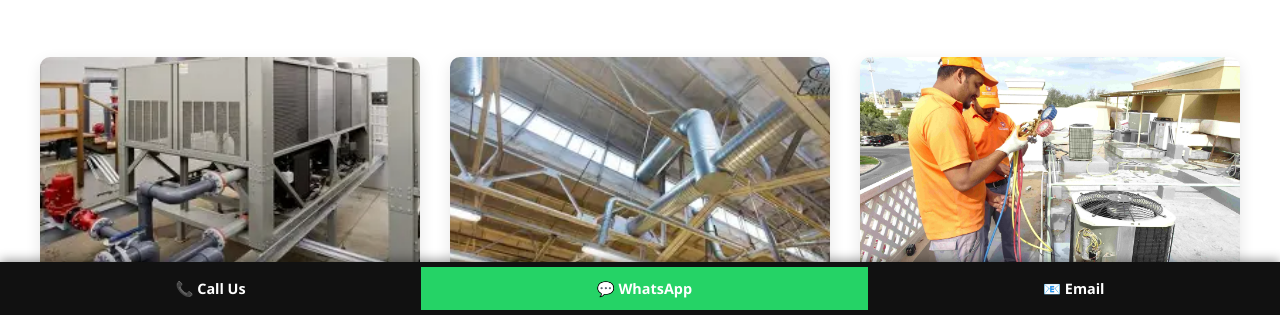
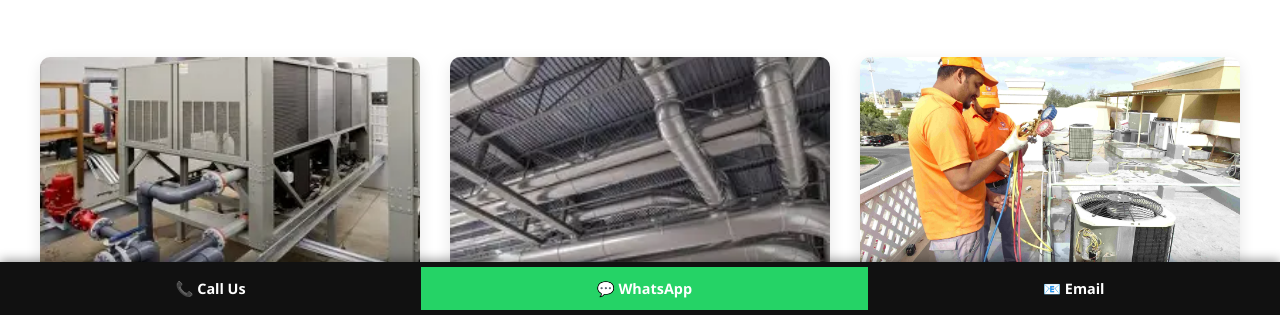
Before and after one commit to Isthicreation/Premier-Aerocool-Services, a plain HTML site: page projects.html in a window 1280 px wide. Shown: the part 485-800 px from the top of the page. Drawn offline with Linux system fonts and the light colour scheme.

Commit message:
Add files via upload

```diff
--- a/projects.html
+++ b/projects.html
@@ -190,7 +190,7 @@
             <div class="project-card">
                 <a href="#img2">
                     <div class="project-image-container">
-                        <img src="OIP.webp" alt="Ducting and HVAC System">
+                        <img src="OIP (1).webp" alt="Ducting and HVAC System">
                     </div>
                 </a>
                 <div class="project-info">
```
Also changed, not shown: OIP (1).webp (added).
